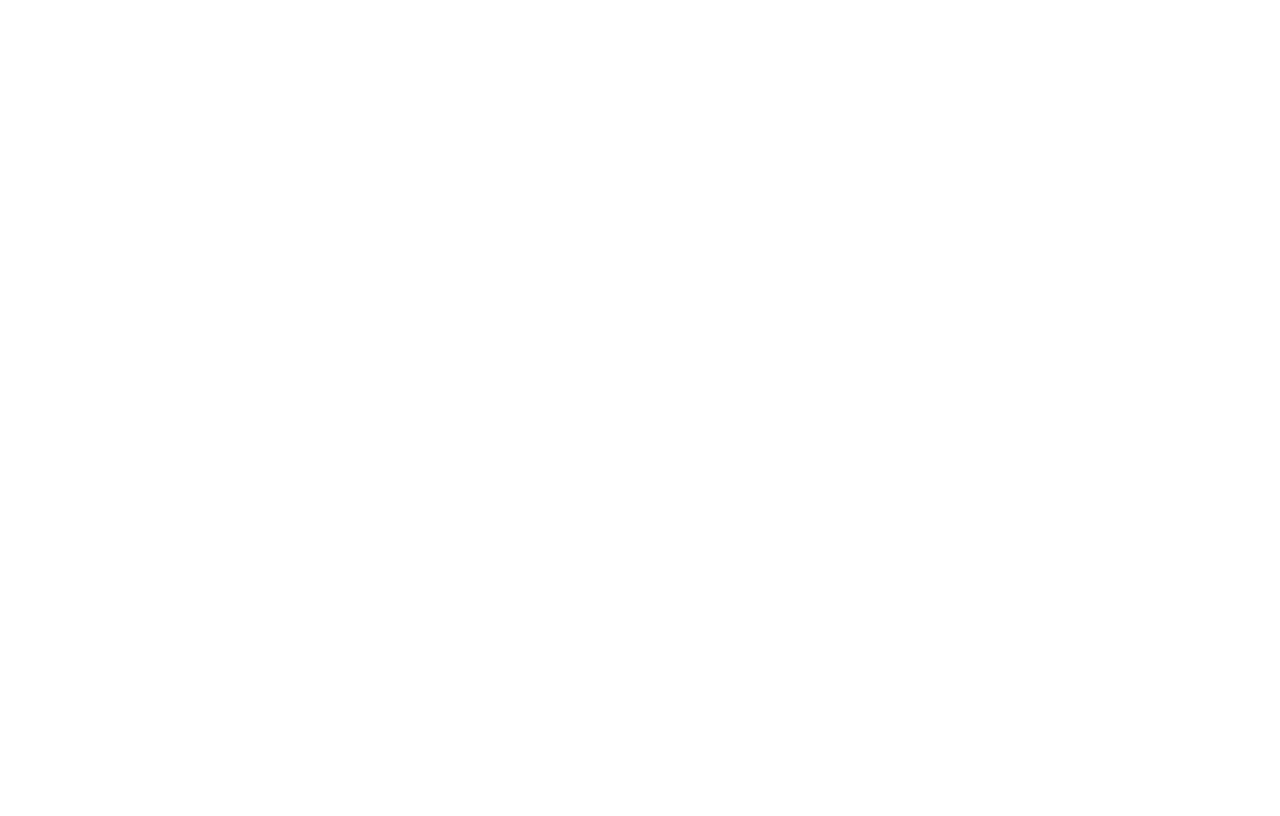
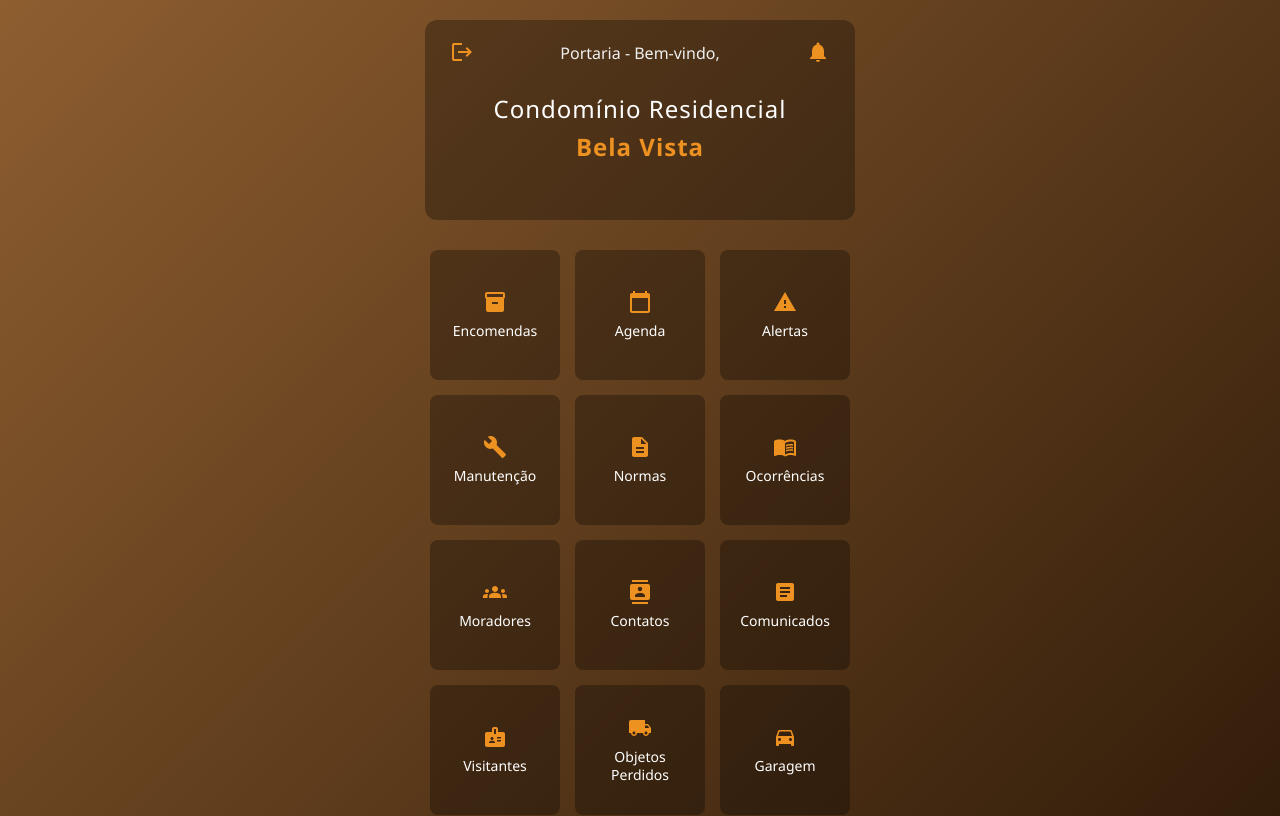
Before and after one commit to andersoncosta9177/belavistaweb, a React (Create React App) app: page /portaria/home in a window 1280 px wide. Before the commit this address had no page. Shown: the top 816 px of the page. Built offline with nearby package versions, Linux system fonts and the light colour scheme; the HTML template or start-up script is replaced by a standard one.

Commit message:
state login

```diff
--- a/src/App.js
+++ b/src/App.js
@@ -13,7 +13,6 @@ import '../src/styles/main.css'
 function App() {
   const navigate = useNavigate();
   const auth = getAuth();
-  const [user, setUser] = useState(null);
   const [loading, setLoading] = useState(true);
 
 useEffect(() => {
--- a/src/pages/portaria/pages/encomendas/registro/registro.js
+++ b/src/pages/portaria/pages/encomendas/registro/registro.js
@@ -13,15 +13,12 @@ import {
   Zoom
 } from "@mui/material";
 import {
-  Business,
   Person,
-  QrCode,
   Badge,
   ConfirmationNumber,
   Cancel,
   CheckCircle,
   LocalShipping,
-  Numbers,
   Apartment
 } from "@mui/icons-material";
 import { useNavigate } from "react-router-dom";
--- a/src/pages/routes/index.js
+++ b/src/pages/routes/index.js
@@ -91,6 +91,7 @@ function AppRoutes() {
         <Route path="/moradores/home" element={<HomeMorador />} />
         <Route path="/sindico/home" element={<HomeSindico />} />
        <Route path="/portaria/home/:codigo" element={<HomePortaria />} />
+       <Route path="/portaria/home" element={<HomePortaria />} />
 
       </Routes>
     </Router>
```
